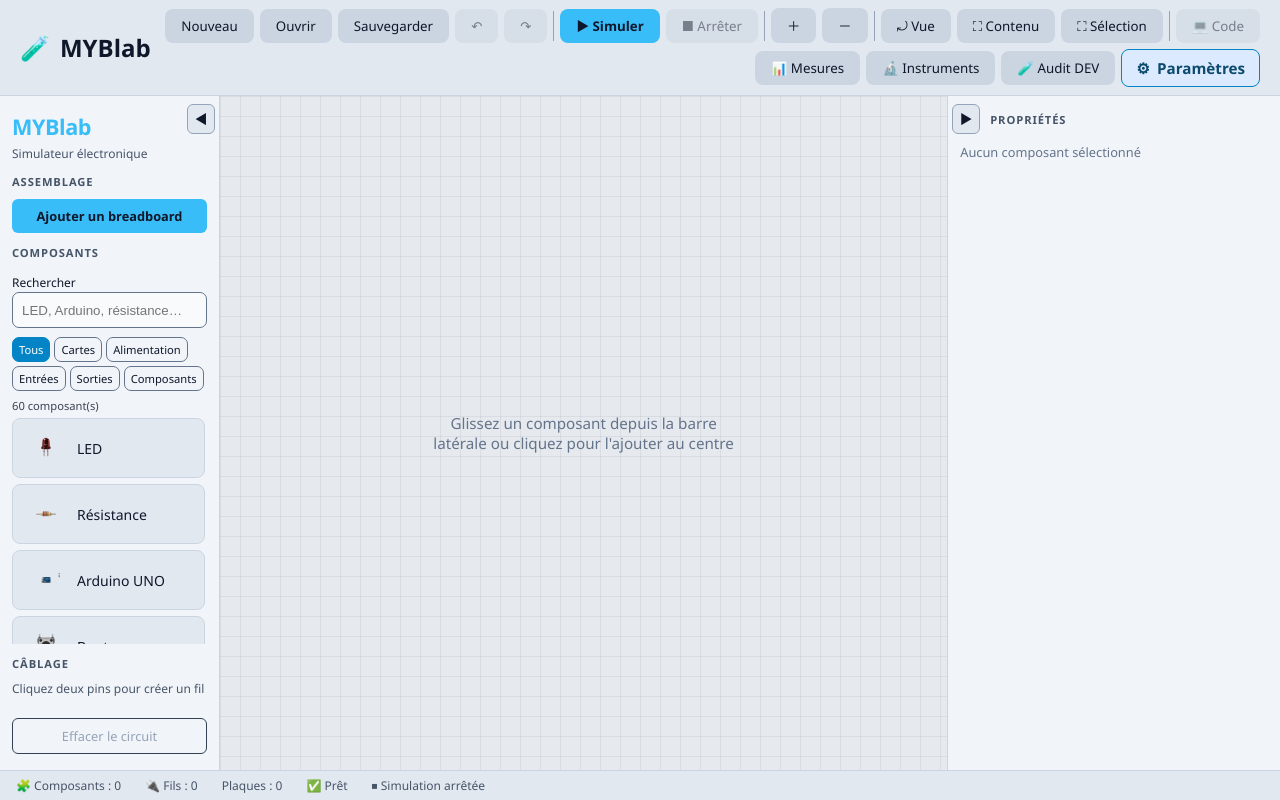
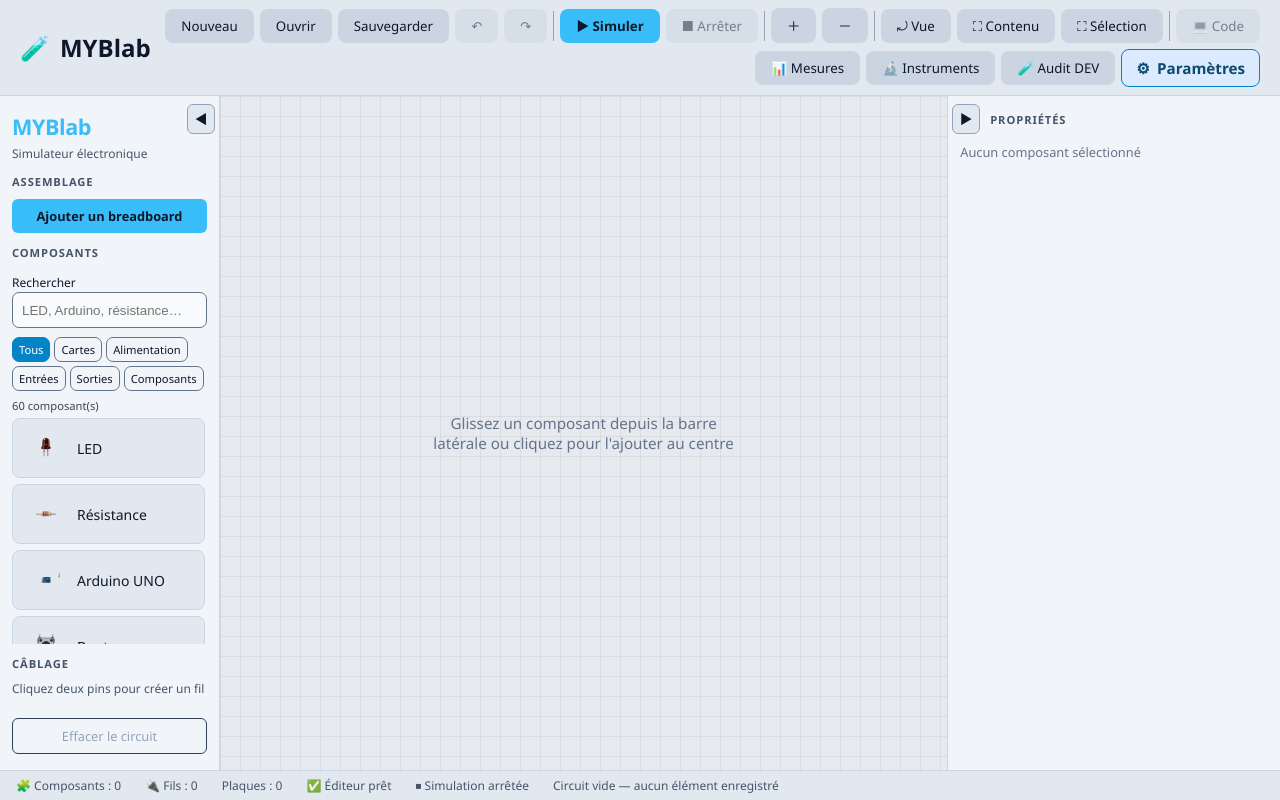
Before and after one commit to mamadouyacineba858-tech/myblab_v03, a React (Vite) app in the folder frontend/: page / in a window 1280 px wide. Built offline with nearby package versions, Linux system fonts and the light colour scheme.

Commit message:
fix(status): distinguish editor readiness from simulation and disclose empty persisted circuit

```diff
--- a/frontend/src/components/StatusBar.jsx
+++ b/frontend/src/components/StatusBar.jsx
@@ -13,12 +13,14 @@ export function StatusBar() {
   // Les fils vers un trou de breadboard ne sont pas dans wirePaths : on compte les fils persistés.
   const wireCount = Array.isArray(wires) ? wires.length : 0;
   const boardCount = Array.isArray(breadboards) ? breadboards.length : 0;
+  const componentCount = Array.isArray(components) ? components.length : 0;
+  const circuitEmpty = componentCount === 0 && wireCount === 0 && boardCount === 0;
 
 
   return (
     <footer className="myblab-statusbar">
       <span className="myblab-statusbar__item">
-        🧩 Composants : {components.length}
+        🧩 Composants : {componentCount}
       </span>
 
       <span className="myblab-statusbar__item">
@@ -30,12 +32,18 @@ export function StatusBar() {
       </span>
 
       <span className="myblab-statusbar__item">
-        {isWiringActive ? "✏️ Câblage en cours..." : "✅ Prêt"}
+        {isWiringActive ? "✏️ Câblage en cours..." : "✅ Éditeur prêt"}
       </span>
 
       <span className="myblab-statusbar__item">
         {simulationActive ? "▶ Simulation active" : "⏹ Simulation arrêtée"}
       </span>
+
+      {circuitEmpty && (
+        <span className="myblab-statusbar__item" role="status">
+          Circuit vide — aucun élément enregistré
+        </span>
+      )}
     </footer>
   );
 }
```
